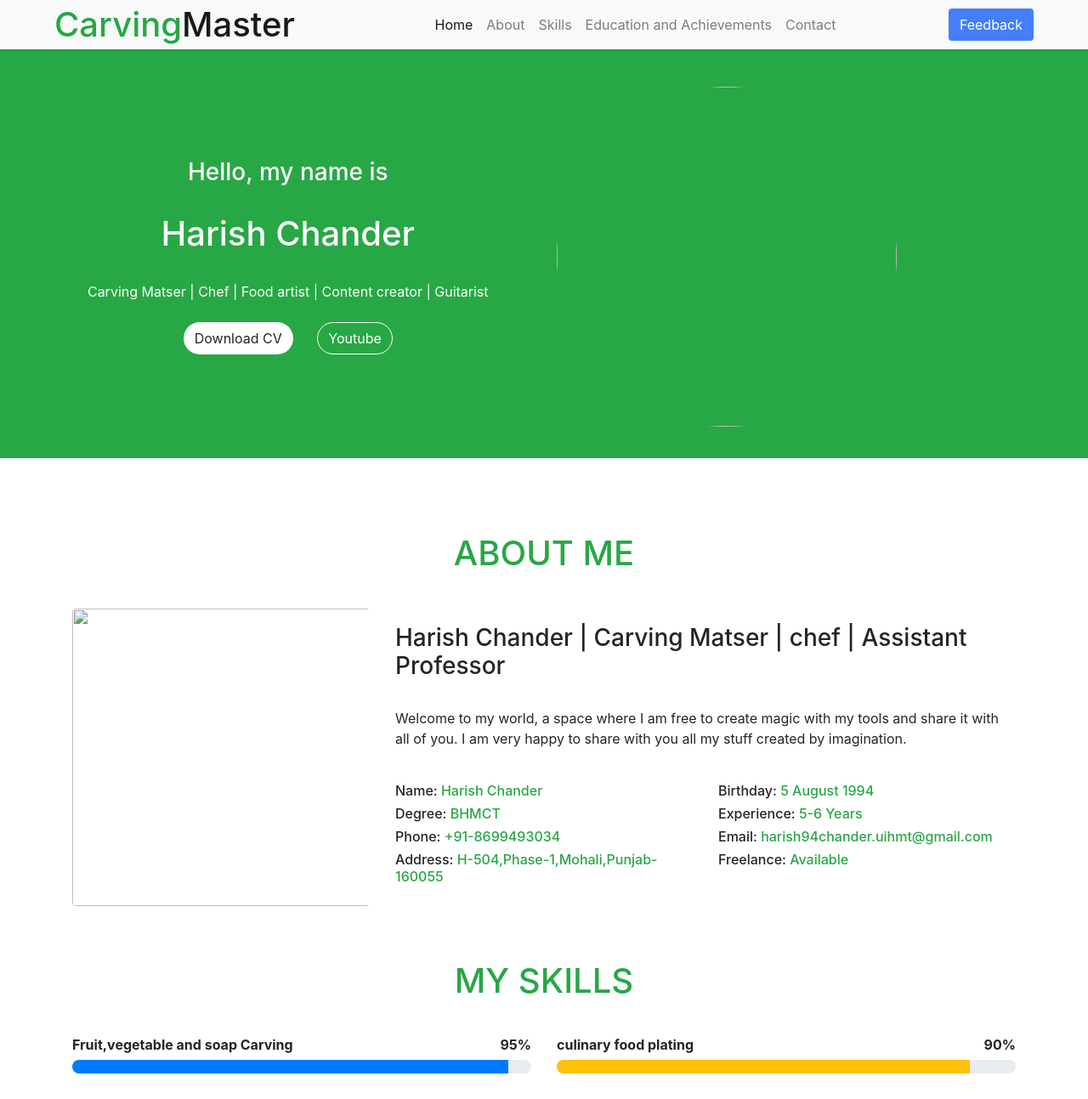
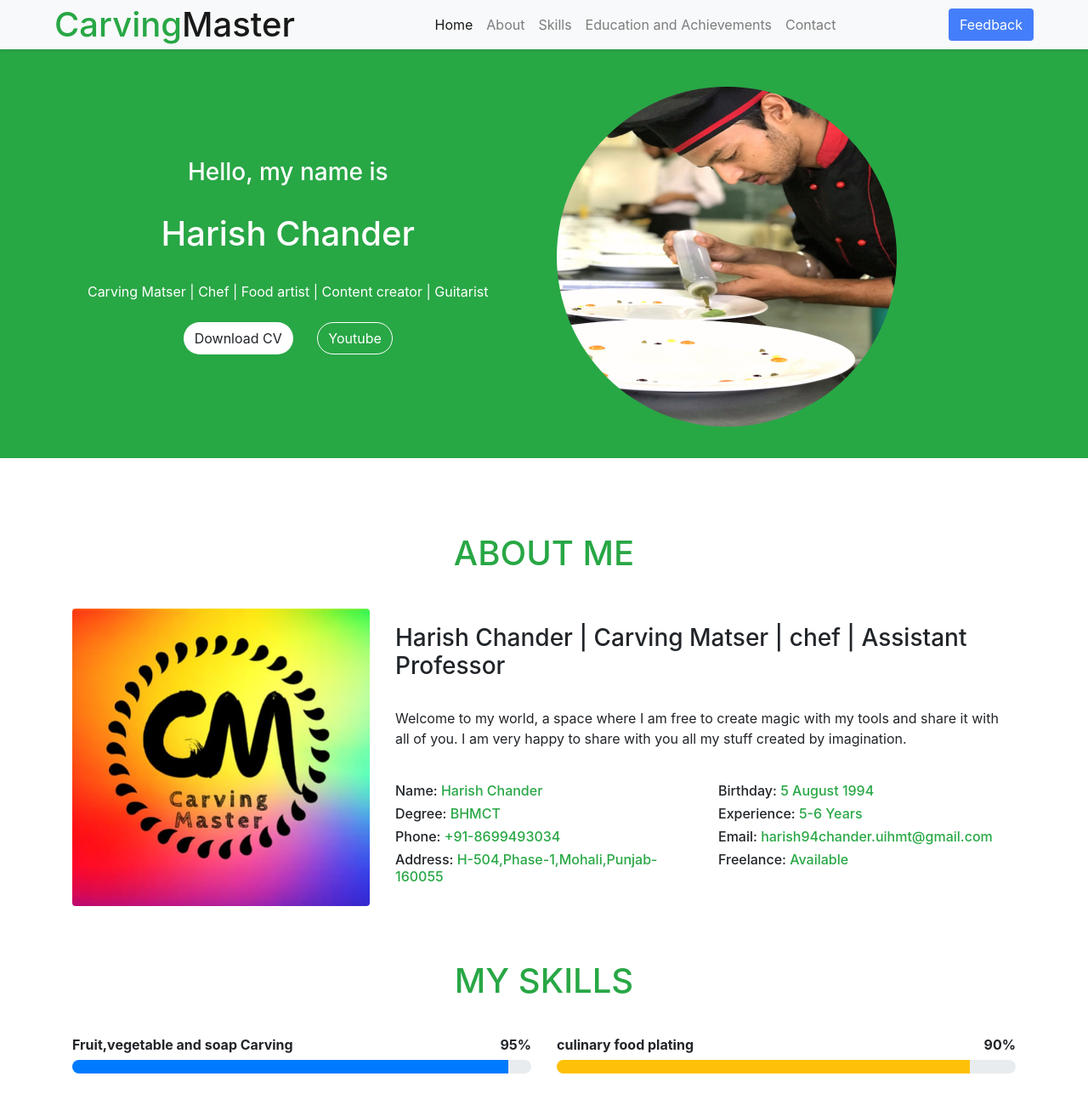
Before and after one commit to carvingmaster05/carvingmaster, a plain HTML site: page index.html in a window 1280 px wide. Shown: the top 1293 px of the page at 85% size. Drawn offline with nearby package versions, Linux system fonts and the light colour scheme.

Commit message:
Update index.html

```diff
--- a/index.html
+++ b/index.html
@@ -53,7 +53,7 @@
                 </div>
             </div>
             <div class="col">
-                <img class="img-fluid rounded-circle" src="images/img used.jpeg" alt="" style="height:400px;width:400px;padding-right: 0px;">
+                <img class="img-fluid rounded-circle" src="img used.jpeg" alt="" style="height:400px;width:400px;padding-right: 0px;">
             </div>
         </div>
     </div></br>
@@ -64,7 +64,7 @@
             </div>
             <div class="row align-items-center" style="padding-top:3%;">
                 <div class="col-4">
-                    <img class="img-fluid rounded" src="images/dev.png" style="width:500px;height:350px;">
+                    <img class="img-fluid rounded" src="dev.png" style="width:500px;height:350px;">
                 </div>
                 <div class="col-8 align-items-center">
                     <h3>Harish Chander | Carving Matser | chef | Assistant Professor</h3></br>
```
